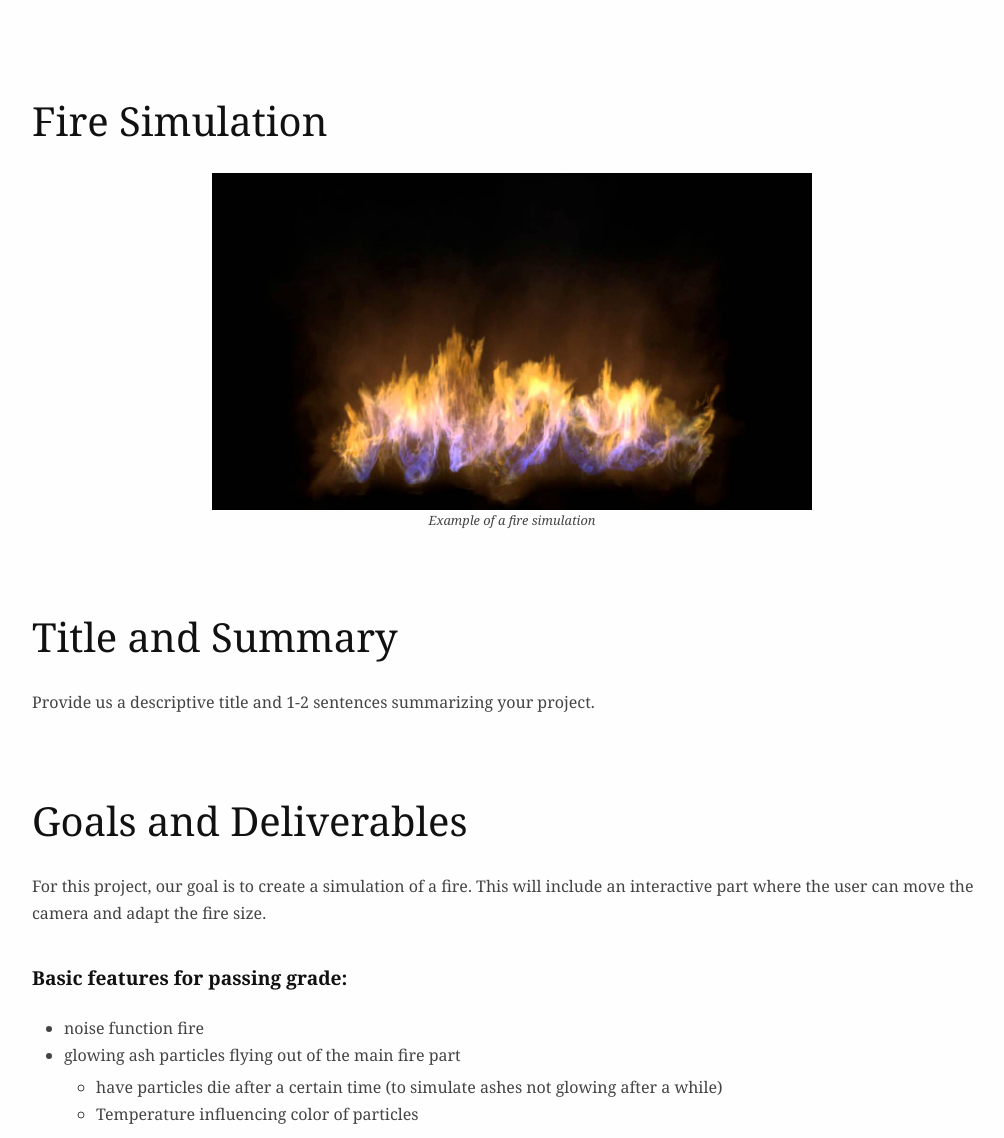
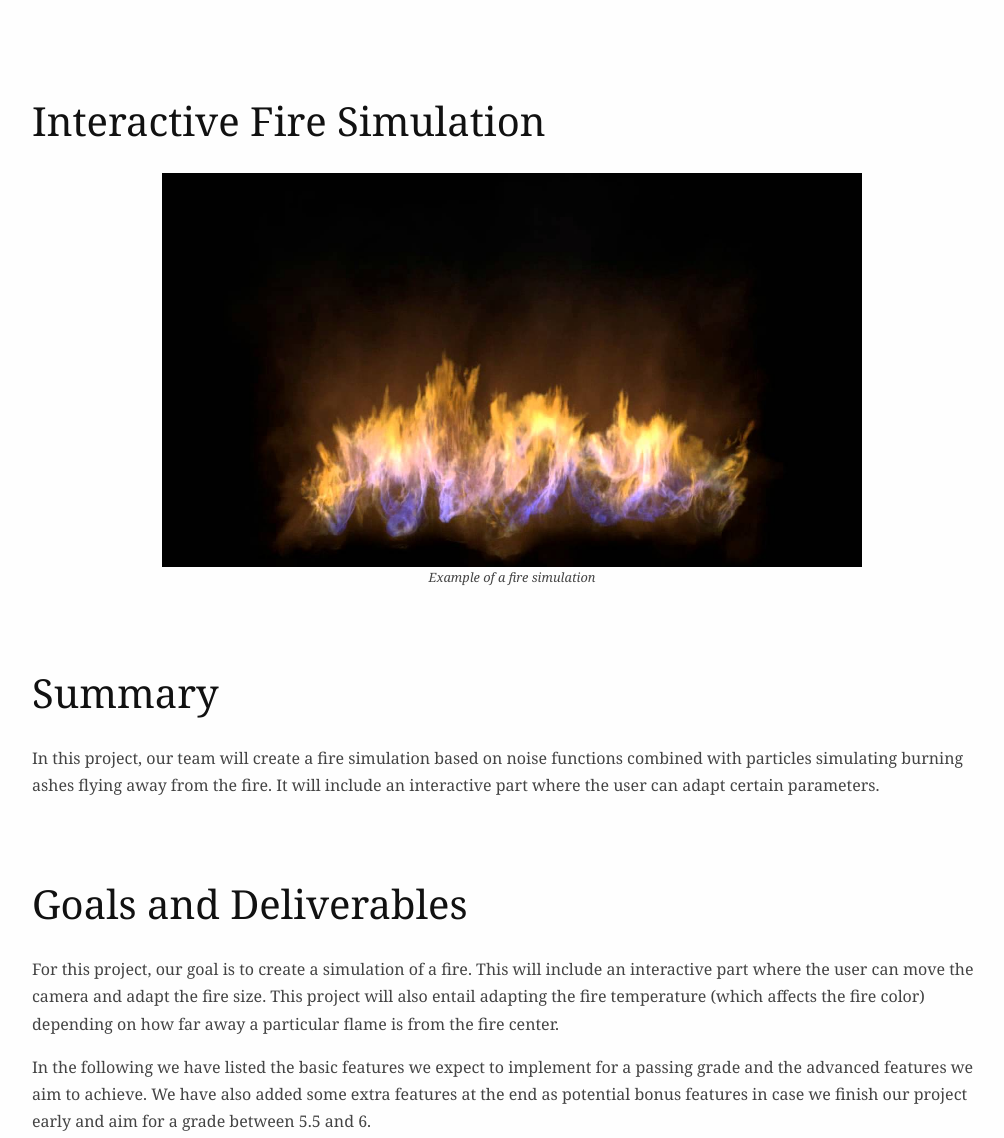
Before and after one commit to Luca-Engel/Computer_Graphics, a plain HTML site: page Project/proposal_template/proposal.html in a window 1280 px wide. Shown: the top 1138 px of the page, without its empty margins (128-1132 px from the left). Drawn offline with Linux system fonts and the light colour scheme.

Commit message:
filled in all sections except resources

```diff
--- a/Project/proposal_template/proposal.html
+++ b/Project/proposal_template/proposal.html
@@ -4,7 +4,7 @@
   <meta charset="utf-8" />
   <meta name="generator" content="pandoc" />
   <meta name="viewport" content="width=device-width, initial-scale=1.0, user-scalable=yes" />
-  <title>Fire Simulation</title>
+  <title>Interactive Fire Simulation</title>
   <style>
     code{white-space: pre-wrap;}
     span.smallcaps{font-variant: small-caps;}
@@ -21,15 +21,16 @@
 </head>
 <body>
 <header id="title-block-header">
-<h1 class="title">Fire Simulation</h1>
+<h1 class="title">Interactive Fire Simulation</h1>
 </header>
 <figure>
-<img src="images/Fire-simulation.jpg" width="600" alt="Example of a fire simulation" /><figcaption aria-hidden="true">Example of a fire simulation</figcaption>
+<img src="images/Fire-simulation.jpg" width="700" alt="Example of a fire simulation" /><figcaption aria-hidden="true">Example of a fire simulation</figcaption>
 </figure>
-<h1 id="title-and-summary">Title and Summary</h1>
-<p>Provide us a descriptive title and 1-2 sentences summarizing your project.</p>
+<h1 id="summary">Summary</h1>
+<p>In this project, our team will create a fire simulation based on noise functions combined with particles simulating burning ashes flying away from the fire. It will include an interactive part where the user can adapt certain parameters.</p>
 <h1 id="goals-and-deliverables">Goals and Deliverables</h1>
-<p>For this project, our goal is to create a simulation of a fire. This will include an interactive part where the user can move the camera and adapt the fire size.</p>
+<p>For this project, our goal is to create a simulation of a fire. This will include an interactive part where the user can move the camera and adapt the fire size. This project will also entail adapting the fire temperature (which affects the fire color) depending on how far away a particular flame is from the fire center.</p>
+<p>In the following we have listed the basic features we expect to implement for a passing grade and the advanced features we aim to achieve. We have also added some extra features at the end as potential bonus features in case we finish our project early and aim for a grade between 5.5 and 6.</p>
 <h4 id="basic-features-for-passing-grade">Basic features for passing grade:</h4>
 <ul>
 <li>noise function fire</li>
@@ -66,7 +67,7 @@
 </ul></li>
 </ul>
 <h1 id="schedule">Schedule</h1>
-<p>Specific plan on when and by whom tasks will be completed.</p>
+<p>We will all cooperate and work on the tasks together. This way we can minimize individual problems as much as possible and mitigate someone getting stuck on a bug while the others do not know much about that team member’s code.</p>
 <h5 id="week-of-01.05.2023">Week of 01.05.2023</h5>
 <ul>
 <li>instanciate the project</li>
```
Also changed, not shown: 1 other file.
